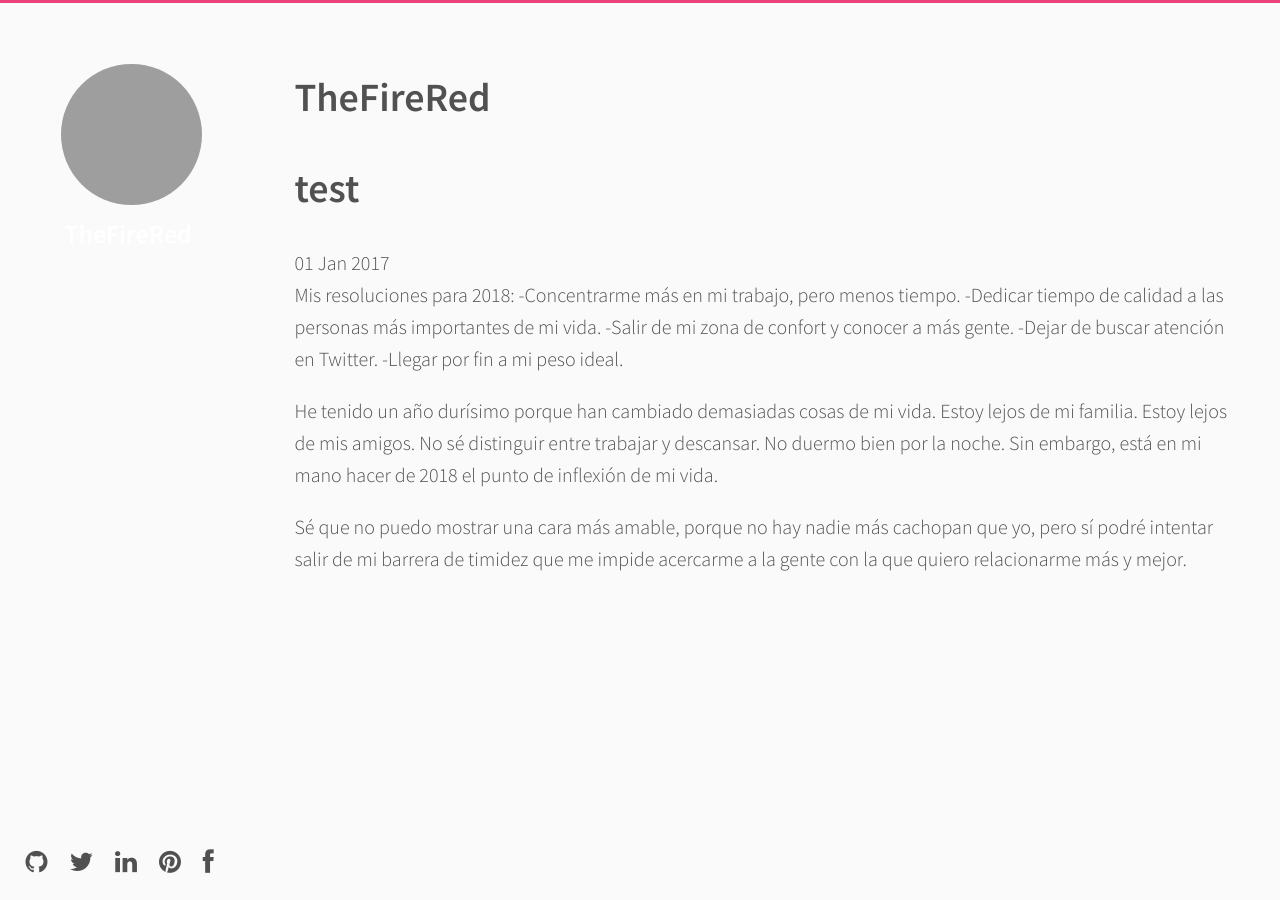
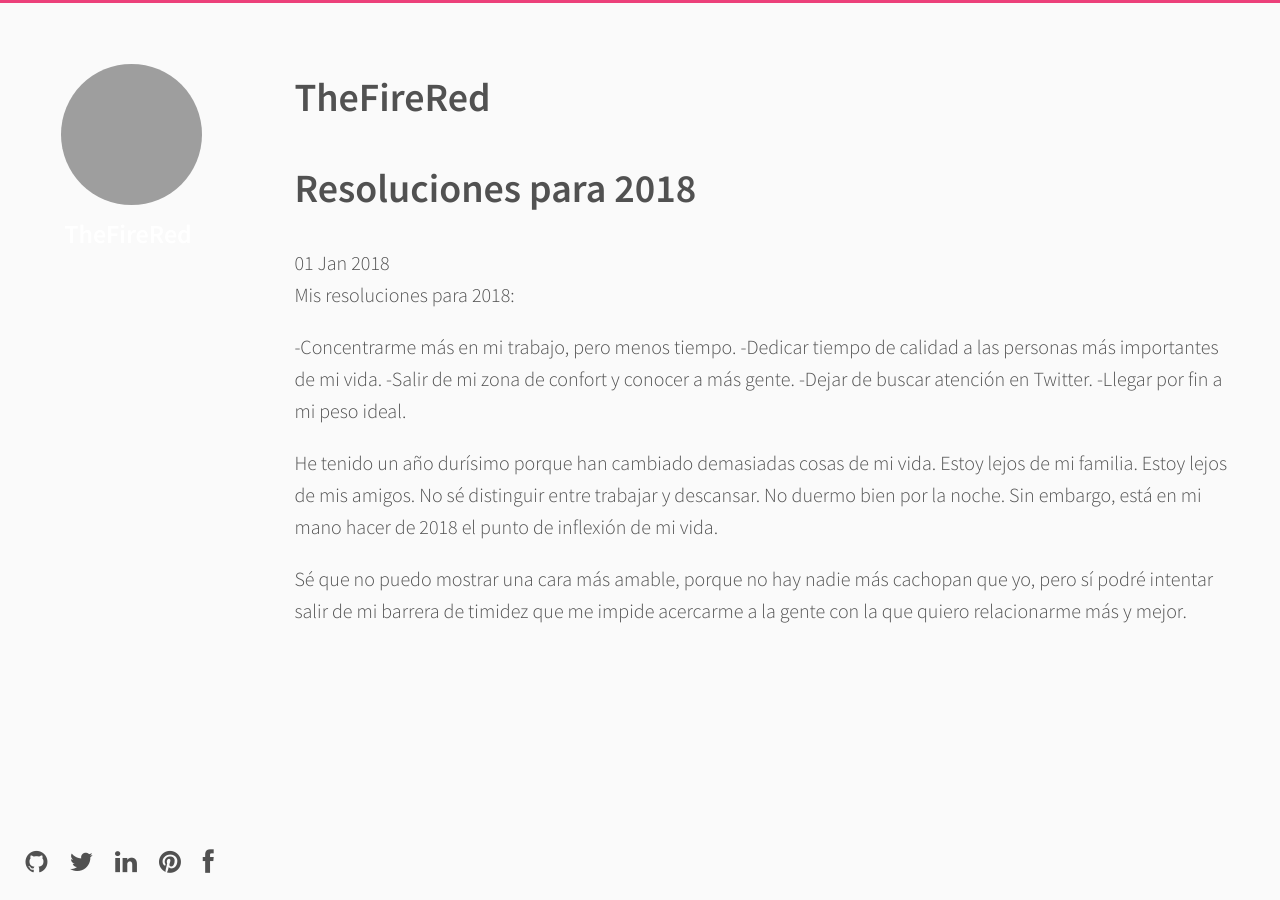
Before and after one commit to TheFireRed/thefirered.github.io, a Jekyll site: the page built from _posts/2017-01-01-test.md, in a window 1280 px wide. Built offline with Jekyll 4.4.1, drawn with Linux system fonts in a browser that asks for light colours; comment, search, counter and statistics services are not loaded; grey boxes are pictures that could not be loaded.

Commit message:
Update 2017-01-01-test.md

```diff
--- a/_posts/2017-01-01-test.md
+++ b/_posts/2017-01-01-test.md
@@ -1,10 +1,11 @@
 ---
-title:  "test"
-date:   2017-01-01 15:04:23
-categories: [diario]
-tags: [novedades]
+title:  "Resoluciones para 2018"
+date:   2018-01-01 00:00:01
+categories: [en mi mente]
+tags: [objetivos]
 ---
 Mis resoluciones para 2018:
+
 -Concentrarme más en mi trabajo, pero menos tiempo.
 -Dedicar tiempo de calidad a las personas más importantes de mi vida.
 -Salir de mi zona de confort y conocer a más gente.
```
